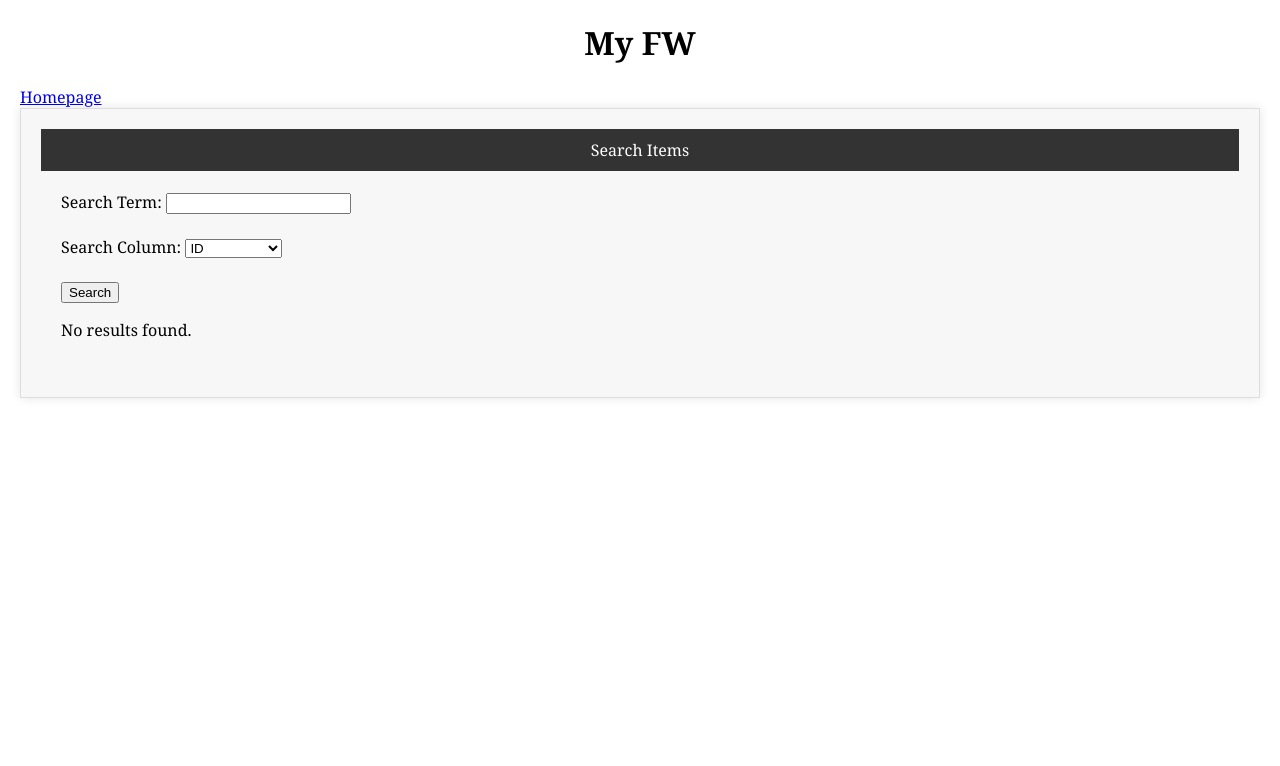
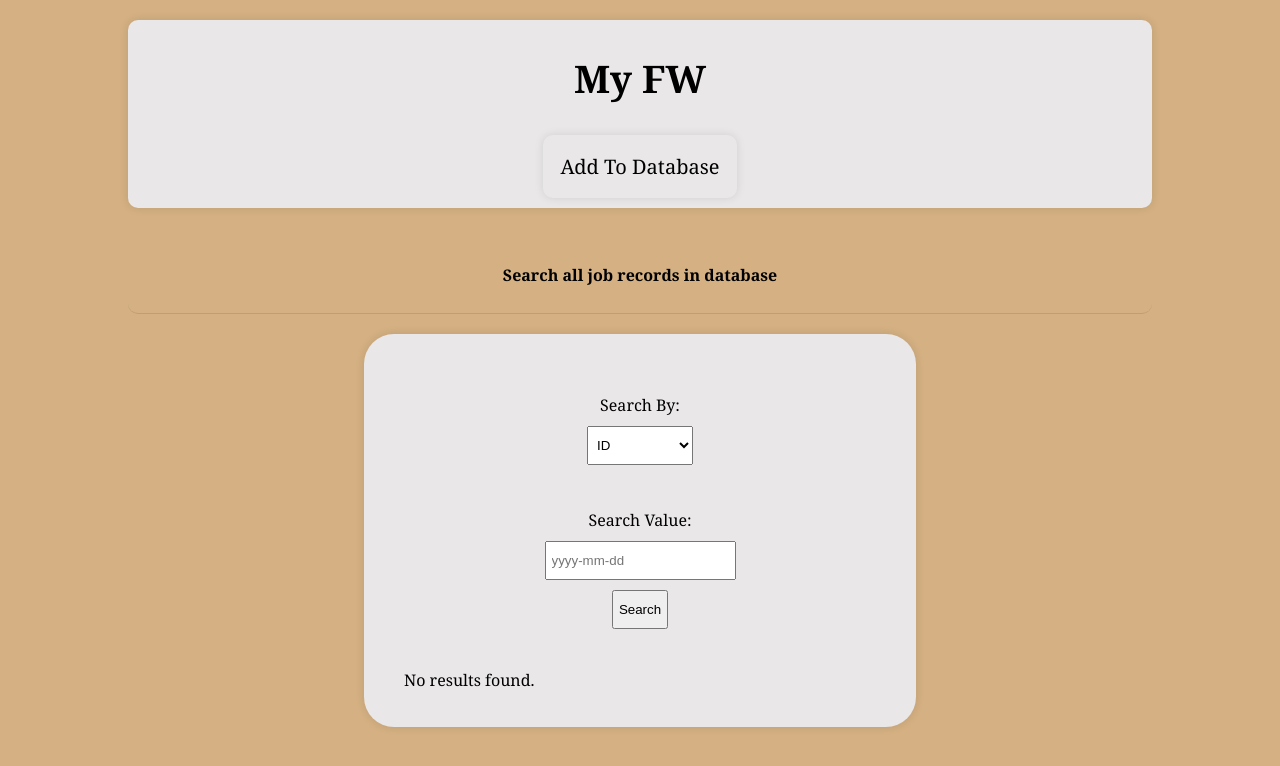
Before and after one commit to aaronAlien/Model-App-v2, a Flask app: page /search in a window 1280 px wide. Shown: the top 766 px of the page. Run offline with Flask 3, Linux system fonts and the light colour scheme.

Commit message:
some basic style

```diff
--- a/app.py
+++ b/app.py
@@ -5,10 +5,12 @@ import datetime
 
 app = Flask(__name__)
 
+#connect db
 def get_db():
     conn = connection()
     return conn
 
+#flask main all records
 @app.route('/')
 def index():
     conn = get_db()
@@ -18,6 +20,7 @@ def index():
     conn.close()
     return render_template('index.html', items=items)
 
+#flask insert record
 @app.route('/insert_item', methods=['POST'])
 def insert_item():
     conn = get_db()
@@ -30,15 +33,17 @@ def insert_item():
                 (brand_name, city, date, notes))
     conn.commit()
     conn.close()
-    print("Item added successfully!")  # Console statement for reassurance
     #return 'Item added successfully!'
     return redirect(url_for('index'))
 
+
+#flask serch db with columns
 @app.route('/search')
 def search():
     columns = ['id', 'brand_name', 'city', 'date']  # column names
     return render_template('search.html', columns=columns)
 
+#find by column value
 @app.route('/search_results', methods=['POST'])
 def search_results():
     column = request.form['column']
--- a/static/app.css
+++ b/static/app.css
@@ -1,23 +1,94 @@
 body {
   font-family: Cambria, Cochin, Georgia, Times, 'Times New Roman', serif;
-  margin: 20px;
+  margin: 20px auto;
+  max-width: 80%;
+  font-size: 16px;
+  background-color: #d4b082;
 }
+
+nav {
+  display: flex;
+  justify-content: center;
+  align-items: center;
+  flex-direction: column;
+  padding-bottom: 10px;
+  background-color: #e9e7e7;
+  border-radius: 10px;
+  box-shadow: 0 0 10px rgba(0, 0, 0, 0.1);
+  width: 100%;
+  margin-bottom: 30px;
+}
+
 h1 {
-  text-align: center;
+  font-size: 38px;
 }
-.card {
-  background-color: #f7f7f7;
+
+a {
+  text-decoration: none;
+  color: #000;
+  font-size: 20px;
+  box-shadow: 0 0 10px rgba(0, 0, 0, 0.1);
+  border-radius: 10px;
+  padding: 18px;
+}
+
+a:hover {
+  background-color: rgba(0, 0, 0, 0.1);
+}
+
+.card  {
+  background-color: #e9e7e7;
   padding: 20px;
-  margin-bottom: 20px;
-  border: 1px solid #ddd;
+  width: 50%;
+  margin: 20px auto;
+  border-radius: 30px;
   box-shadow: 0 0 10px rgba(0, 0, 0, 0.1);
 }
+
 .card-header {
-  background-color: #333;
-  color: #fff;
-  padding: 10px;
+  /*background-color: rgba(51, 51, 51, 0.664);*/
+  padding: 5px 0;
   text-align: center;
+  border-radius: 10px;
+  border-bottom: 1px solid rgba(0, 0, 0, 0.1);
 }
-.card-body {
+
+.card-body form {
+  display: flex;
+  flex-direction: column;
+  justify-content: center;
+  align-items: center;
+  text-align: left;
+  margin: 20px;
   padding: 20px;
 }
+
+input, select, textarea {
+  padding: 10px 5px;
+}
+
+.card-body form label {
+  margin-bottom: 10px;
+}
+
+.card-body form input {
+  max-width: 100%;
+}
+
+.search-card input[type = 'submit'] {
+  margin-top: 10px;
+}
+
+.search-output {
+  text-align: left;
+  padding-left: 20px;
+}
+
+.search-output ul {
+  list-style-type: square;
+}
+
+.search-output li {
+  margin: 15px auto;
+  border-bottom: 1px solid rgba(0, 0, 0, 0.1);
+}
--- a/templates/search.html
+++ b/templates/search.html
@@ -13,35 +13,39 @@
     <title>Document</title>
   </head>
   <body>
-    <h1>My FW</h1>
-    <a href="{{ url_for('index') }}">Homepage</a>
-    <div class="card">
-      <div class="card-header">Search Items</div>
+    <nav>
+      <h1>My FW</h1>
+      <a href="{{ url_for('index') }}">Add To Database</a>
+    </nav>
+    <div class="card-header">
+      <h4>Search all job records in database</h4>
+    </div>
+    <div class="card search-card">
+
       <div class="card-body">
         <form action="{{ url_for('search_results') }}" method="post">
-          <label for="search-term">Search Term:</label>
-          <input type="text" id="search-term" name="search_term" />
-          <br /><br />
-          <label for="search-column">Search Column:</label>
+          <label for="search-column">Search By: </label>
           <select id="search-column" name="column">
             <option value="id">ID</option>
-            <option value="brand_name">Brand Name</option>
+            <option value="brand_name">Client Name</option>
             <option value="city">City</option>
             <option value="date">Date</option>
           </select>
           <br /><br />
+          <label for="search-term">Search Value: </label>
+          <input type="text" id="search-term" name="search_term" placeholder="yyyy-mm-dd" />
           <input type="submit" value="Search" />
         </form>
 
-        <div id="output">
+        <div class="search-output" id="output">
           {% if results %}
           <h2>Search Results</h2>
           <ul>
             {% for result in results %}
             <li>
               ID: {{ result.id }}<br />
-              Name: {{ result.name }}<br />
-              Description: {{ result.description }}<br />
+              Client: {{ result.name }}<br />
+              City: {{ result.description }}<br />
             </li>
             {% endfor %}
           </ul>
```
Also changed, not shown: static/app.js (+22 -13 lines), templates/index.html (+6 -7 lines), my_fw.db.
